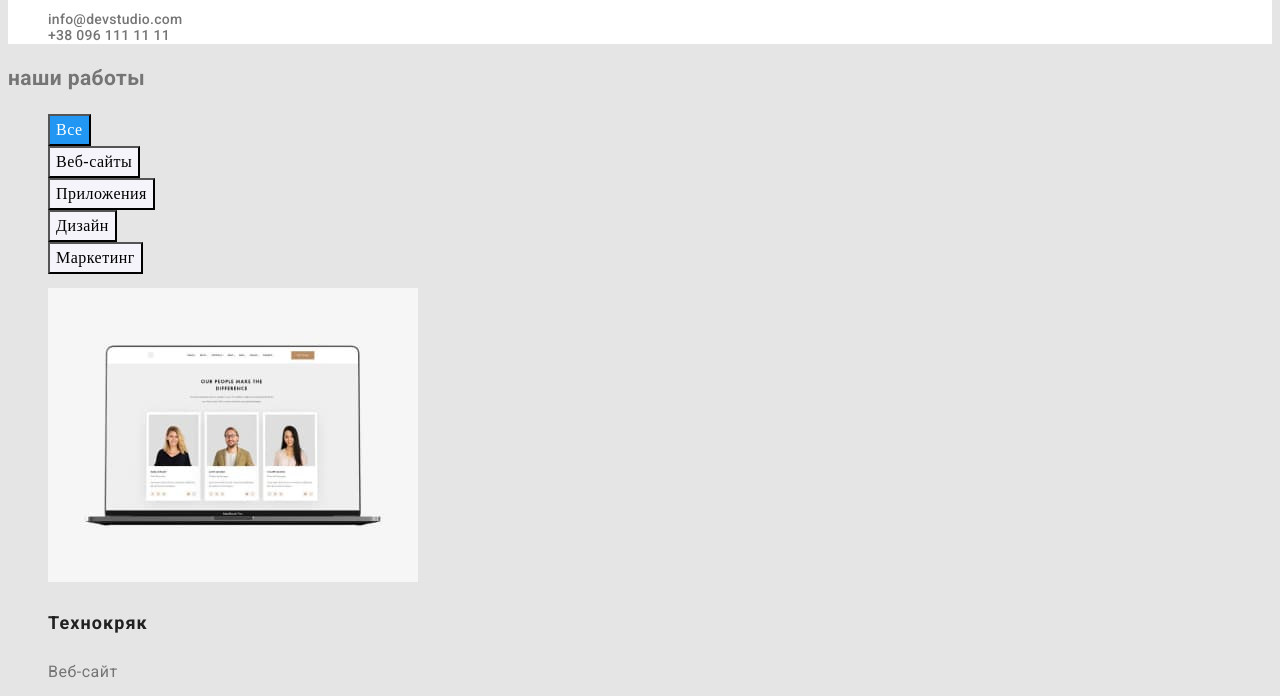
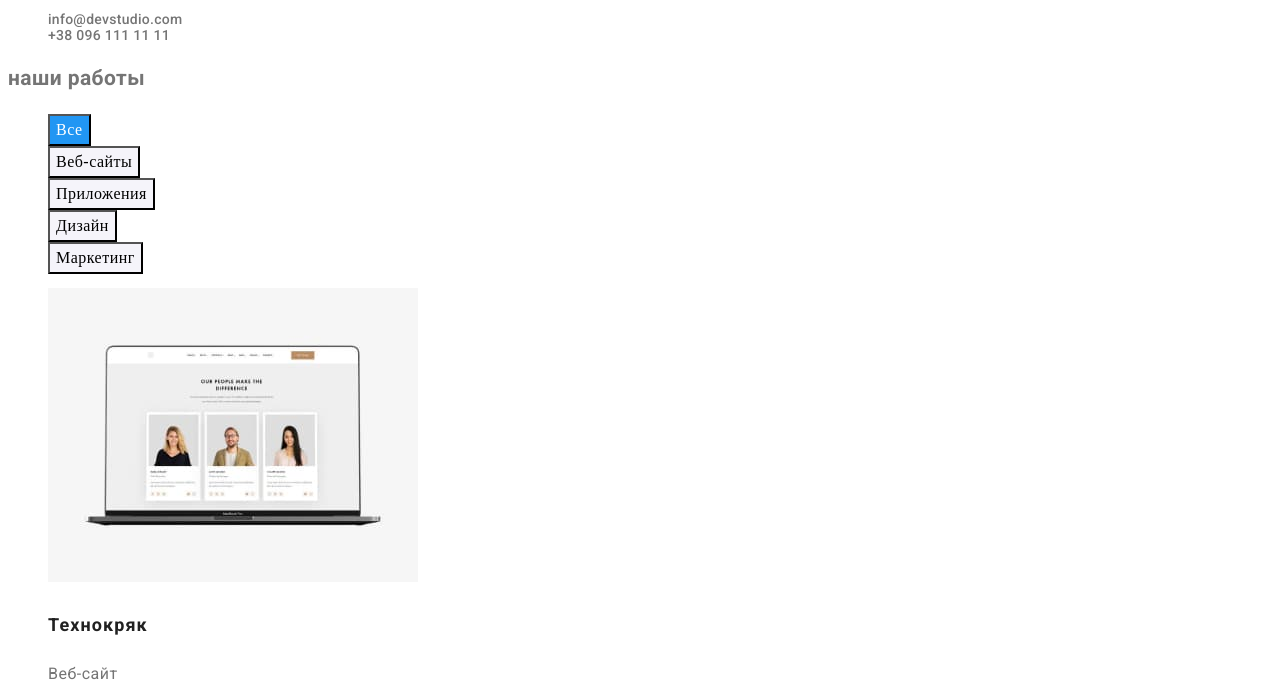
Before and after one commit to KorolevVlad/goit-markup-hw-02, a plain HTML site: page portfolio/portfolio.html in a window 1280 px wide. Shown: the part 104-800 px from the top of the page. Drawn offline with Linux system fonts and the light colour scheme.

Commit message:
исправляет ошибки стилей

```diff
--- a/css/style.css
+++ b/css/style.css
@@ -11,7 +11,7 @@
 body {
   font-family: roboto, sans-serif;
   color: var(--basic-text-color);
-  background-color: var(--basic-bg-color);
+
   font-style: normal;
   font-weight: 400;
   font-size: 14px;
@@ -61,7 +61,8 @@ body {
 }
 /* стили решения для бизнеса, кнопки заказ  */
 
-.solution {
+.solution,
+.main-solution {
   background-color: var(--medium-dark-color);
   color: var(--primary-white-color);
   font-weight: 900;
@@ -194,10 +195,14 @@ ul {
   line-height: 2;
   letter-spacing: 0.06em;
 }
-/* наши проэкты */
+/* наши проекты */
 .our-projects {
-  /* font-weight: 400; */
   font-size: 16px;
   line-height: 1.87;
   letter-spacing: 0.03em;
+  color: var(--basic-text-color);
 }
+.our-projects-web {
+  cursor: pointer;
+  text-decoration: none;
+}
--- a/portfolio/portfolio.html
+++ b/portfolio/portfolio.html
@@ -42,9 +42,9 @@
             </ul>
             <ul>
                 <li>
-                    <img src="../images/technocryk.jpg" alt="технокряк" width="370" height="294">
+                    <a href="" class="our-projects-web our-projects"><img src="../images/technocryk.jpg" alt="технокряк" width="370" height="294">
                     <h2 class="photo-of-our-projects">Технокряк</h2>
-                    <p class="our-projects">Веб-сайт</p>
+                    <p class="our-projects">Веб-сайт</p></a>
 
                 </li>
                 <li>
```
Also changed, not shown: index.html (+1 -1 lines).
